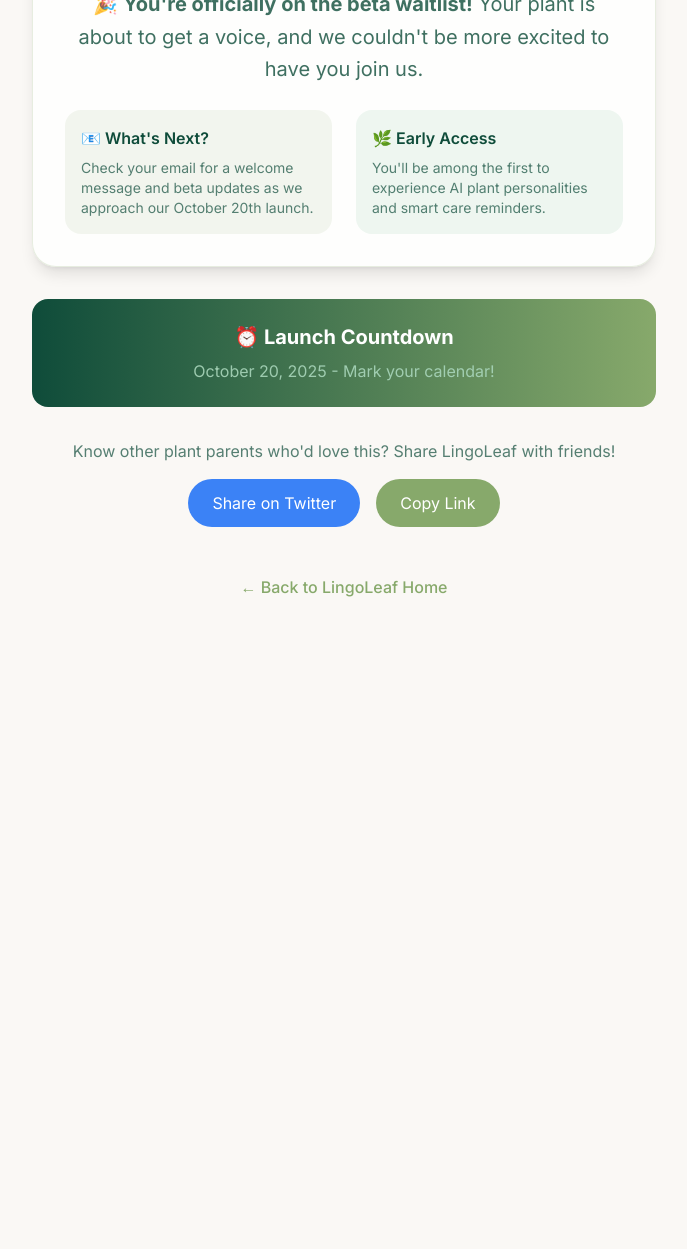
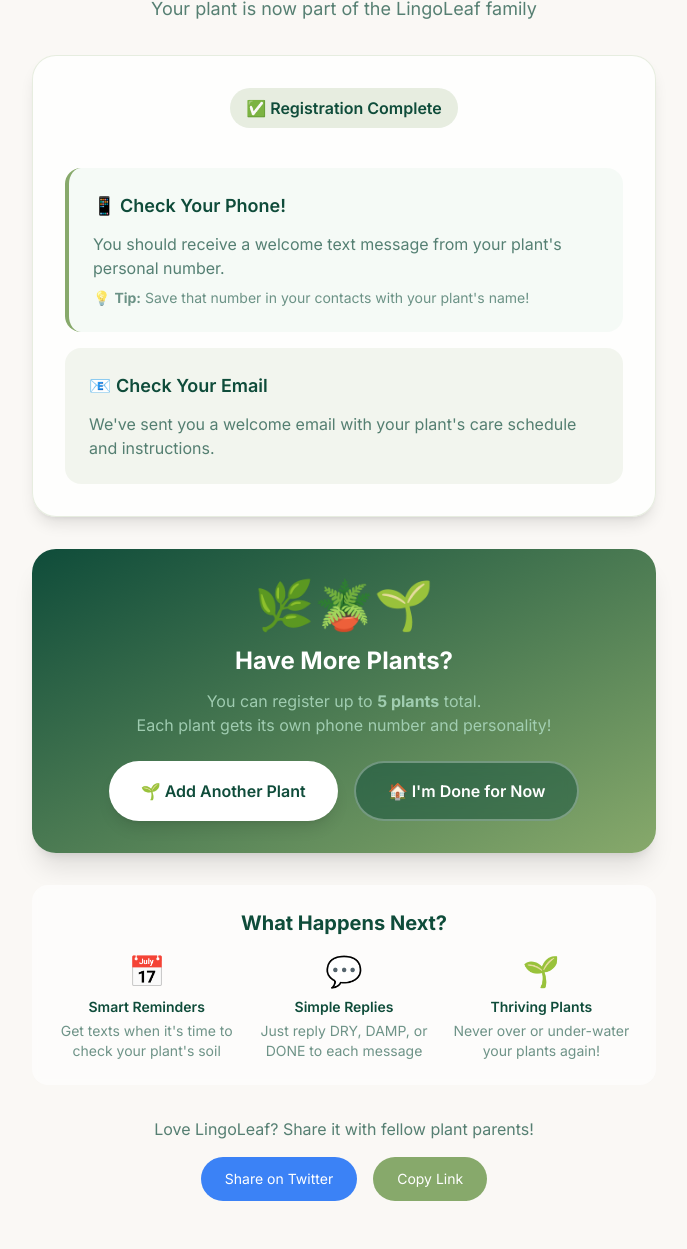
Before and after one commit to bawmal/lingoleaf, a website: page success.html in a window 1280 px wide. Shown: the part 325-1574 px from the top of the page, without its empty margins (296-983 px from the left). Before the commit the page ends 924 px from the top, so only its background shows below. Drawn offline with nearby package versions, Linux system fonts and the light colour scheme.

Commit message:
feat: Add 'Add Another Plant' flow to success page
FEATURES:
✅ New success page with clear plant registration confirmation
✅ 'Add Another Plant' button (up to 5 plants total)
✅ Pre-fills contact info when adding subsequent plants
✅ Saves contact info to localStorage for convenience
✅ Updates heading to 'Add Another Plant' on return
✅ Clear messaging about 5-plant limit

USER FLOW:
1. User registers Plant 1
2. Success page shows confirmation + 'Add Another Plant' button
3. Click button → Returns to form with contact info pre-filled
4. User only fills plant-specific fields
5. Submit → Plant 2 registered
6. Repeat up to 5 plants total

BENEFITS:
- Simple, familiar flow
- No overwhelming multi-step forms
- Can add plants over time
- Minimal typing for subsequent plants

```diff
--- a/success.html
+++ b/success.html
@@ -3,7 +3,7 @@
 <head>
     <meta charset="UTF-8">
     <meta name="viewport" content="width=device-width, initial-scale=1.0">
-    <title>Welcome to LingoLeaf! 🌱</title>
+    <title>Plant Registered! 🌱 | LingoLeaf</title>
     <script src="https://cdn.tailwindcss.com"></script>
     <script>
         tailwind.config = {
@@ -30,75 +30,127 @@
         @import url('https://fonts.googleapis.com/css2?family=Inter:wght@300;400;500;600;700;800;900&display=swap');
     </style>
 </head>
-<body class="bg-cream min-h-screen flex items-center justify-center">
+<body class="bg-cream min-h-screen flex items-center justify-center py-12">
 
     <div class="max-w-2xl mx-auto px-6 text-center">
         <!-- Success Animation -->
         <div class="mb-8">
             <div class="w-32 h-32 mx-auto bg-gradient-to-br from-sage to-forest rounded-full flex items-center justify-center animate-bounce-slow">
-                <span class="text-6xl">🌱</span>
+                <span class="text-6xl">🎉</span>
             </div>
         </div>
 
         <!-- Success Message -->
-        <h1 class="text-4xl lg:text-5xl font-bold text-forest mb-6">
-            Welcome to the LingoLeaf Family!
+        <h1 class="text-4xl lg:text-5xl font-bold text-forest mb-4">
+            Plant Registered Successfully!
         </h1>
 
+        <p class="text-lg text-forest/70 mb-8">
+            Your plant is now part of the LingoLeaf family
+        </p>
+
+        <!-- Plant Info Card -->
         <div class="bg-white/80 backdrop-blur-sm rounded-3xl p-8 shadow-lg border border-sage/20 mb-8">
-            <p class="text-xl text-forest/80 mb-6 leading-relaxed">
-                🎉 <strong>You're officially on the beta waitlist!</strong> Your plant is about to get a voice, and we couldn't be more excited to have you join us.
-            </p>
+            <div class="mb-6">
+                <div class="inline-block bg-sage/20 px-4 py-2 rounded-full mb-4">
+                    <span class="text-forest font-semibold">✅ Registration Complete</span>
+                </div>
+            </div>
 
-            <div class="grid md:grid-cols-2 gap-6 text-left">
-                <div class="bg-sage/10 p-4 rounded-2xl">
-                    <h3 class="font-semibold text-forest mb-2">📧 What's Next?</h3>
-                    <p class="text-sm text-forest/70">
-                        Check your email for a welcome message and beta updates as we approach our October 20th launch.
+            <div class="space-y-4 text-left">
+                <div class="bg-mint/10 p-6 rounded-2xl border-l-4 border-sage">
+                    <h3 class="font-semibold text-forest mb-3 text-lg">📱 Check Your Phone!</h3>
+                    <p class="text-forest/70 mb-2">
+                        You should receive a welcome text message from your plant's personal number.
+                    </p>
+                    <p class="text-sm text-forest/60">
+                        💡 <strong>Tip:</strong> Save that number in your contacts with your plant's name!
                     </p>
                 </div>
-                <div class="bg-mint/20 p-4 rounded-2xl">
-                    <h3 class="font-semibold text-forest mb-2">🌿 Early Access</h3>
-                    <p class="text-sm text-forest/70">
-                        You'll be among the first to experience AI plant personalities and smart care reminders.
+
+                <div class="bg-sage/10 p-6 rounded-2xl">
+                    <h3 class="font-semibold text-forest mb-3 text-lg">📧 Check Your Email</h3>
+                    <p class="text-forest/70">
+                        We've sent you a welcome email with your plant's care schedule and instructions.
                     </p>
                 </div>
             </div>
         </div>
 
-        <!-- Countdown Reminder -->
-        <div class="bg-gradient-to-r from-forest to-sage text-white rounded-2xl p-6 mb-8">
-            <h3 class="text-xl font-bold mb-2">⏰ Launch Countdown</h3>
-            <p class="text-mint/90">October 20, 2025 - Mark your calendar!</p>
+        <!-- Add Another Plant Section -->
+        <div class="bg-gradient-to-br from-forest to-sage text-white rounded-3xl p-8 mb-8 shadow-xl">
+            <div class="mb-4">
+                <span class="text-5xl mb-4 block">🌿🪴🌱</span>
+            </div>
+            <h2 class="text-2xl font-bold mb-3">Have More Plants?</h2>
+            <p class="text-mint/90 mb-6">
+                You can register up to <strong>5 plants</strong> total.<br>
+                Each plant gets its own phone number and personality!
+            </p>
+
+            <div class="flex flex-col sm:flex-row gap-4 justify-center">
+                <button onclick="addAnotherPlant()" class="bg-white text-forest px-8 py-4 rounded-full font-semibold hover:bg-mint transition-all transform hover:scale-105 shadow-lg">
+                    🌱 Add Another Plant
+                </button>
+                <button onclick="goHome()" class="bg-forest/50 backdrop-blur text-white px-8 py-4 rounded-full font-semibold hover:bg-forest/70 transition-all border-2 border-white/30">
+                    🏠 I'm Done for Now
+                </button>
+            </div>
+        </div>
+
+        <!-- What's Next -->
+        <div class="bg-white/60 backdrop-blur-sm rounded-2xl p-6 mb-8">
+            <h3 class="text-xl font-bold text-forest mb-4">What Happens Next?</h3>
+            <div class="grid md:grid-cols-3 gap-4 text-sm">
+                <div class="text-center">
+                    <div class="text-3xl mb-2">📅</div>
+                    <p class="font-semibold text-forest mb-1">Smart Reminders</p>
+                    <p class="text-forest/60">Get texts when it's time to check your plant's soil</p>
+                </div>
+                <div class="text-center">
+                    <div class="text-3xl mb-2">💬</div>
+                    <p class="font-semibold text-forest mb-1">Simple Replies</p>
+                    <p class="text-forest/60">Just reply DRY, DAMP, or DONE to each message</p>
+                </div>
+                <div class="text-center">
+                    <div class="text-3xl mb-2">🌱</div>
+                    <p class="font-semibold text-forest mb-1">Thriving Plants</p>
+                    <p class="text-forest/60">Never over or under-water your plants again!</p>
+                </div>
+            </div>
         </div>
 
         <!-- Social Sharing -->
         <div class="space-y-4">
             <p class="text-forest/70">
-                Know other plant parents who'd love this? Share LingoLeaf with friends!
+                Love LingoLeaf? Share it with fellow plant parents!
             </p>
 
             <div class="flex justify-center space-x-4">
-                <button onclick="shareOnTwitter()" class="bg-blue-500 text-white px-6 py-3 rounded-full hover:bg-blue-600 transition-colors">
+                <button onclick="shareOnTwitter()" class="bg-blue-500 text-white px-6 py-3 rounded-full hover:bg-blue-600 transition-colors text-sm">
                     Share on Twitter
                 </button>
-                <button onclick="copyLink()" class="bg-sage text-white px-6 py-3 rounded-full hover:bg-forest transition-colors">
+                <button onclick="copyLink()" class="bg-sage text-white px-6 py-3 rounded-full hover:bg-forest transition-colors text-sm">
                     Copy Link
                 </button>
             </div>
         </div>
-
-        <!-- Back to Home -->
-        <div class="mt-12">
-            <a href="/" class="inline-block text-sage hover:text-forest font-medium transition-colors">
-                ← Back to LingoLeaf Home
-            </a>
-        </div>
     </div>
 
     <script>
+        function addAnotherPlant() {
+            // Store that user is adding another plant
+            sessionStorage.setItem('addingAnotherPlant', 'true');
+            // Go back to home page (form will pre-fill contact info)
+            window.location.href = '/#signup';
+        }
+
+        function goHome() {
+            window.location.href = '/';
+        }
+
         function shareOnTwitter() {
-            const text = "I just joined the LingoLeaf beta waitlist! 🌱 Finally, my plants will have a voice and remind me when they need care. Join me at";
+            const text = "I just registered my plant with LingoLeaf! 🌱 My plant now has its own phone number and reminds me when it needs water. Check it out:";
             const url = window.location.origin;
             window.open(`https://twitter.com/intent/tweet?text=${encodeURIComponent(text)}&url=${encodeURIComponent(url)}`, '_blank');
         }
```
Also changed, not shown: index.html (+40 -0 lines).
